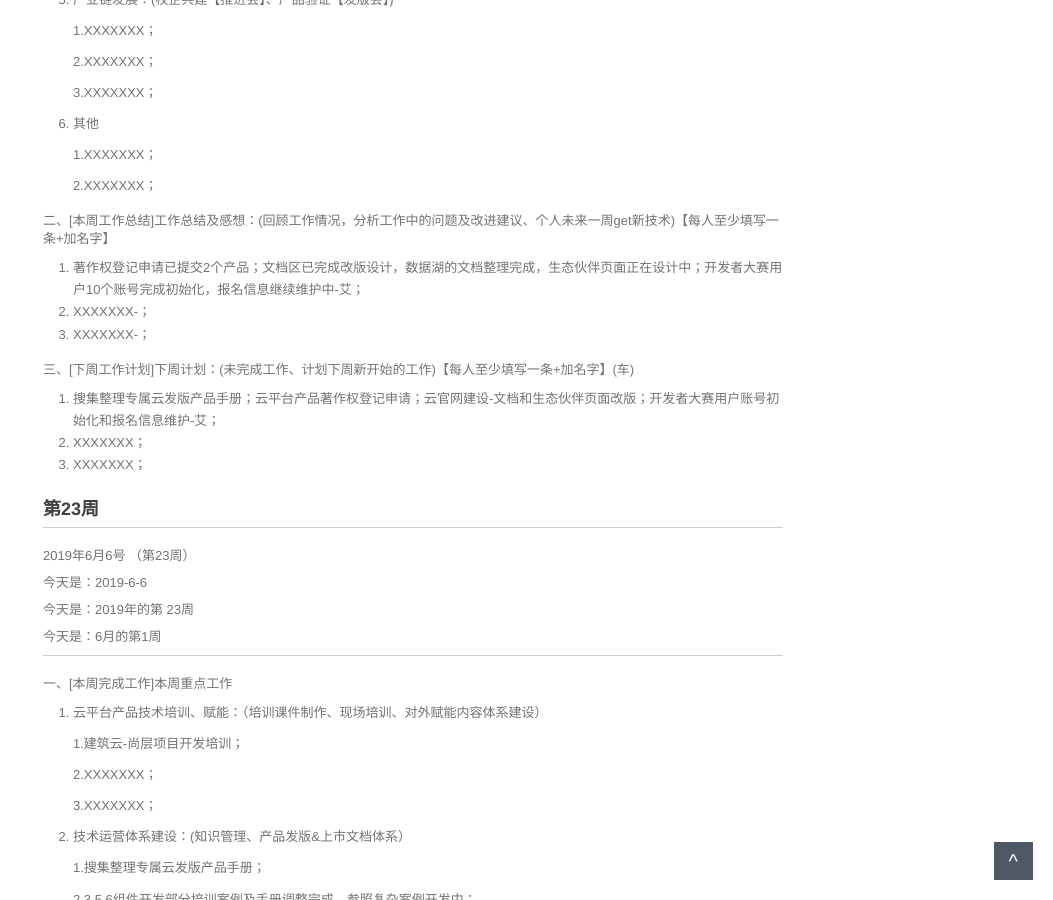
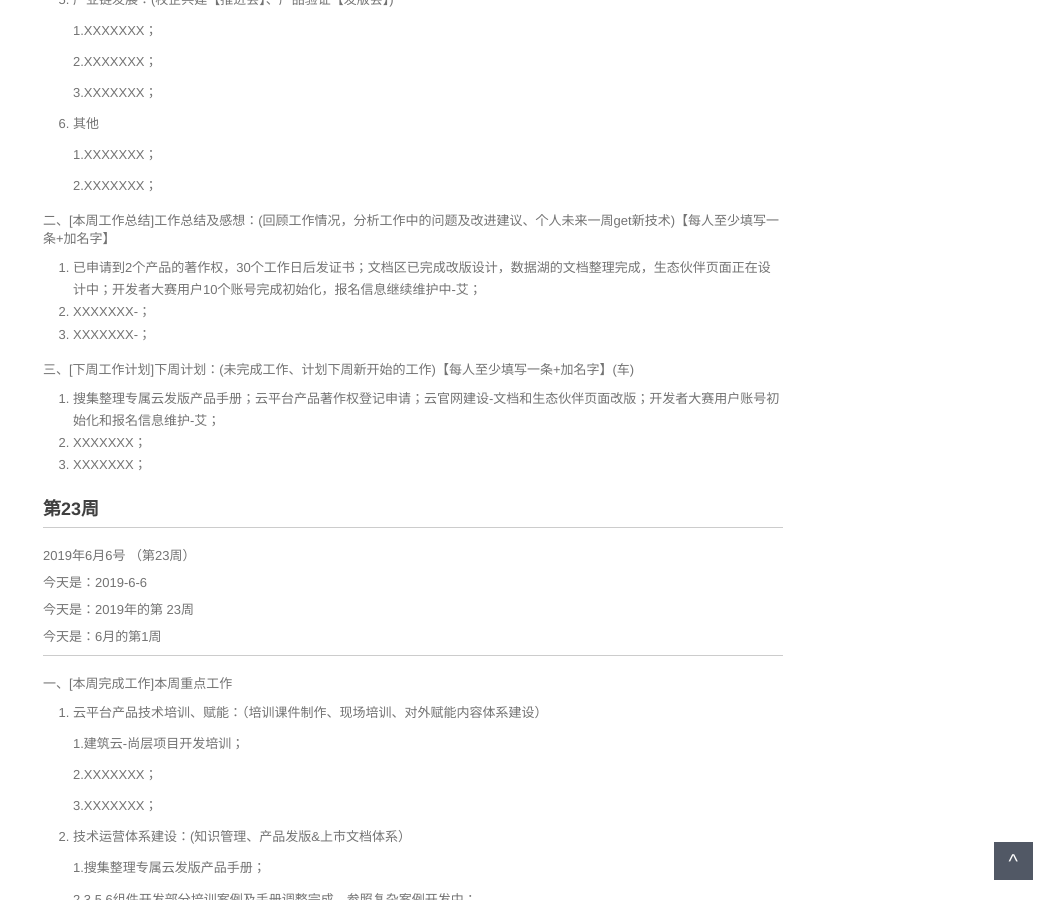
Before and after one commit to walllFlower/blog, a Jekyll site: the page built from _posts/2018-07-17-day_report_cxz.md, in a window 1280 px wide and 900 px high, scrolled down 1045 px. Shown: the whole window, without its empty margins (227-1280 px from the left). Built offline with Jekyll 4.4.1, drawn with Linux system fonts in a browser that asks for light colours; comment, search, counter and statistics services are not loaded.

Commit message:
Update 2018-07-17-day_report_cxz.md

```diff
--- a/_posts/2018-07-17-day_report_cxz.md
+++ b/_posts/2018-07-17-day_report_cxz.md
@@ -71,7 +71,7 @@ categories: 技术运营工作周报
 
 二、[本周工作总结]工作总结及感想：(回顾工作情况，分析工作中的问题及改进建议、个人未来一周get新技术)【每人至少填写一条+加名字】
 
-1. 著作权登记申请已提交2个产品；文档区已完成改版设计，数据湖的文档整理完成，生态伙伴页面正在设计中；开发者大赛用户10个账号完成初始化，报名信息继续维护中-艾；
+1. 已申请到2个产品的著作权，30个工作日后发证书；文档区已完成改版设计，数据湖的文档整理完成，生态伙伴页面正在设计中；开发者大赛用户10个账号完成初始化，报名信息继续维护中-艾；
 2. XXXXXXX-；
 3. XXXXXXX-；
 
```
